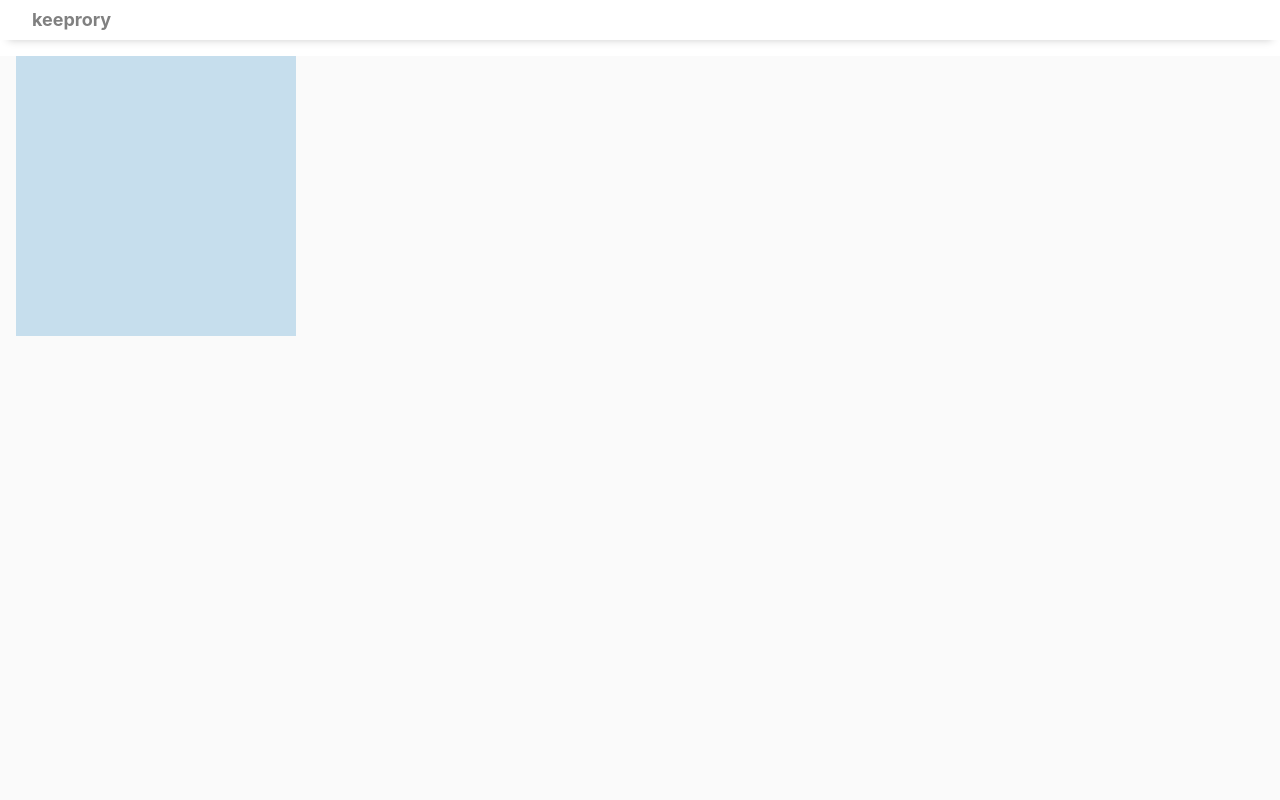
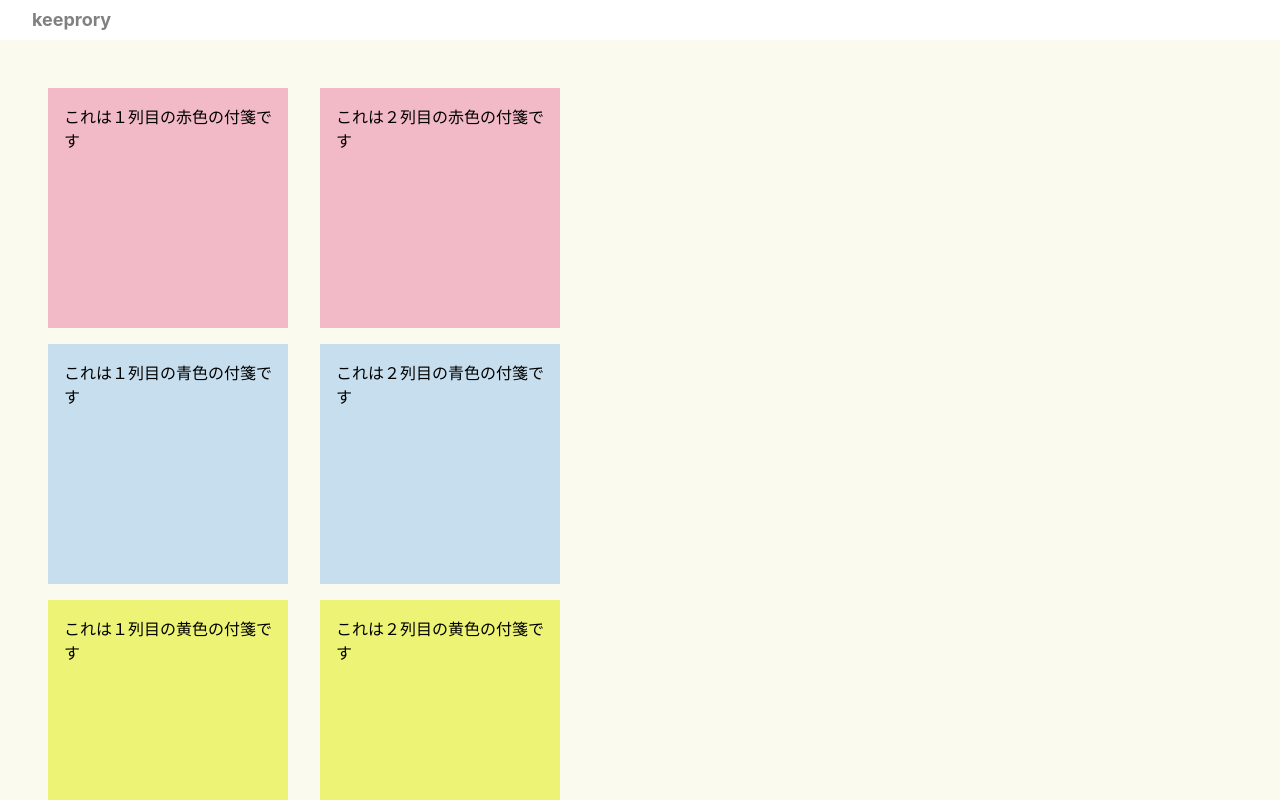
Before and after one commit to kurakuramikan/keeprory, a Nuxt app: page / in a window 1280 px wide. Shown: the top 800 px of the page. Built offline with nearby package versions, Linux system fonts and the light colour scheme.

Commit message:
[Add] Add Vue.Draggable
- Add Vue.Draggable
- Test drag and drop

```diff
--- a/app/layouts/default.vue
+++ b/app/layouts/default.vue
@@ -1,9 +1,7 @@
 <template>
   <div>
     <the-header/>
-    <div class="wrapper">
-      <nuxt class="container"/>
-    </div>
+    <nuxt class="container"/>
   </div>
 </template>
 
@@ -16,3 +14,10 @@ export default {
   }
 };
 </script>
+
+<style scoped>
+.container {
+  min-height: 100vh;
+  background-color: #fafaef;
+}
+</style>
--- a/app/pages/index.vue
+++ b/app/pages/index.vue
@@ -1,25 +1,98 @@
 <template>
   <section class="container">
-    <div>
-      <div class="tag"></div>
-    </div>
+    <draggable
+      v-model="tagsRow1"
+      :options="{animation: 100,group: 'people'}"
+      @start="drag=true"
+      @end="drag=false"
+    >
+      <div v-for="(tag, index) in tagsRow1" :key="index">
+        <div class="tag" :style="{ backgroundColor: tag.bgColor }">
+          <p>{{ tag.body }}</p>
+        </div>
+      </div>
+    </draggable>
+    <draggable
+      v-model="tagsRow2"
+      :options="{animation: 100,group: 'people'}"
+      @start="drag=true"
+      @end="drag=false"
+    >
+      <div v-for="(tag, index) in tagsRow2" :key="index">
+        <div class="tag" :style="{ backgroundColor: tag.bgColor }">
+          <p>{{ tag.body }}</p>
+        </div>
+      </div>
+    </draggable>
   </section>
 </template>
 
 <script>
-export default {};
+import draggable from "vuedraggable";
+import { mapGetters } from "vuex";
+
+export default {
+  components: {
+    draggable
+  },
+  data() {
+    return {
+      tagsRow1: [
+        {
+          body: "これは１列目の赤色の付箋です",
+          bgColor: "#f2b9c6"
+        },
+        {
+          body: "これは１列目の青色の付箋です",
+          bgColor: "#c6deed"
+        },
+        {
+          body: "これは１列目の黄色の付箋です",
+          bgColor: "#edf374"
+        },
+        {
+          body: "これは１列目の緑色の付箋です",
+          bgColor: "#bde4bb"
+        }
+      ],
+      tagsRow2: [
+        {
+          body: "これは２列目の赤色の付箋です",
+          bgColor: "#f2b9c6"
+        },
+        {
+          body: "これは２列目の青色の付箋です",
+          bgColor: "#c6deed"
+        },
+        {
+          body: "これは２列目の黄色の付箋です",
+          bgColor: "#edf374"
+        },
+        {
+          body: "これは２列目の緑色の付箋です",
+          bgColor: "#bde4bb"
+        }
+      ]
+    };
+  }
+  // computed: {
+  //   ...mapGetters("tags", ["tags"])
+  // }
+};
 </script>
 
 <style scoped>
 .container {
-  min-height: 100vh;
-  background-color: #fafafa;
+  display: flex;
+  flex-direction: row;
+  padding: 32px;
 }
 
 .tag {
-  width: 280px;
-  height: 280px;
+  width: 240px;
+  height: 240px;
   margin: 16px;
+  padding: 16px;
   background-color: #c6deed;
 }
 </style>
--- /dev/null
+++ b/app/store/tags.js
@@ -0,0 +1,19 @@
+export const state = () => ({
+  tags: [{
+    body: "これは赤色の付箋です",
+    bgColor: "#f2b9c6"
+  }, {
+    body: "これは青色の付箋です",
+    bgColor: "#c6deed"
+  }]
+})
+
+export const getters = {
+  tags: state => state.tags,
+}
+
+export const mutations = {
+}
+
+export const actions = {
+}
--- a/package.json
+++ b/package.json
@@ -17,7 +17,8 @@
     "nuxt": "^2.3.4",
     "element-ui": "^2.4.11",
     "@nuxtjs/axios": "^5.3.6",
-    "@nuxtjs/pwa": "^2.6.0"
+    "@nuxtjs/pwa": "^2.6.0",
+    "vuedraggable": "^2.17.0"
   },
   "devDependencies": {
     "nodemon": "^1.18.9"
```
Also changed, not shown: 1 other file (tests, documents, lock files or other folders).
